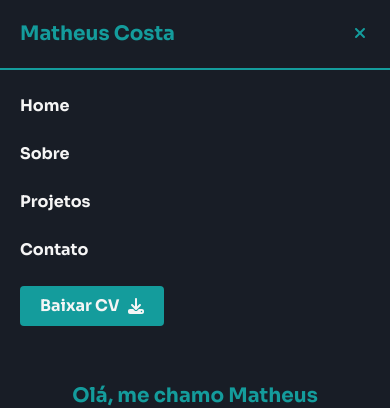
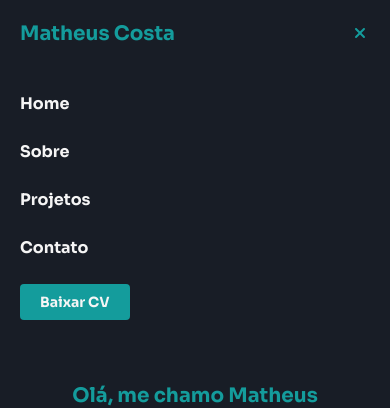
Before and after one commit to ed-matheus/my-portfolio, a Next.js app: page / in a window 390 px wide. Both pictures are taken after a click on the button 360 px from the left and 34 px from the top of the page. Shown: the top 408 px of the page. Built offline with nearby package versions, Linux system fonts and the light colour scheme.

Commit message:
pequenas alterações e animação no menu mobile

```diff
--- a/package.json
+++ b/package.json
@@ -13,6 +13,7 @@
     "@fortawesome/free-brands-svg-icons": "^6.7.2",
     "@fortawesome/free-solid-svg-icons": "^6.7.2",
     "@fortawesome/react-fontawesome": "^0.2.2",
+    "framer-motion": "^12.11.0",
     "next": "15.3.0",
     "react": "^19.0.0",
     "react-dom": "^19.0.0"
--- a/src/app/globals.css
+++ b/src/app/globals.css
@@ -24,6 +24,6 @@ h1, h2 {
   color: var(--color-green-500)
 }
 
-p, span {
+p {
   font-family: var(--font-urbanist)
 }
--- a/src/app/sobre/page.js
+++ b/src/app/sobre/page.js
@@ -26,7 +26,7 @@ const Sobre = () => {
 					<Image
 						src="/images/matheus.png"
 						alt="Matheus trabalhando"
-						className="w-64 h-64 sm:w-80 sm:h-80 md:w-96 md:h-96 lg:w-[28rem] lg:h-[28rem] object-cover rounded-xl shadow-xl"
+						className="w-64 h-64 sm:w-80 sm:h-80 md:w-96 md:h-96 lg:w-[28rem] lg:h-[28rem] object-cover rounded-xl shadow-lg shadow-green-600"
 						width={320}
 						height={320}
 						priority
--- a/src/components/Button.jsx
+++ b/src/components/Button.jsx
@@ -1,13 +1,12 @@
 import { FontAwesomeIcon } from "@fortawesome/react-fontawesome";
 
-const Button = ({ text, icon, style }) => {
+const Button = ({ text }) => {
   return (
     <button
       type="button"
       className="bg-green-500 hover:bg-green-400 hover:cursor-pointer px-5 py-2 rounded flex items-center gap-2"
     >
-      {text}
-      {icon}
+      <span className="text-sm md:text-md lg:text-[1rem]">{text}</span>
     </button>
   );
 };
--- a/src/components/Header.jsx
+++ b/src/components/Header.jsx
@@ -3,6 +3,7 @@
 import { useState } from "react";
 import Link from "next/link";
 import { FontAwesomeIcon } from "@fortawesome/react-fontawesome";
+import { motion, AnimatePresence } from "framer-motion";
 
 // Componentes
 import Button from "./Button";
@@ -12,6 +13,8 @@ import { faDownload, faBars, faXmark } from "@fortawesome/free-solid-svg-icons";
 
 const Header = () => {
   const [menuOpen, setMenuOpen] = useState(false);
+
+  const [isOpen, setIsOpen] = useState(false);
 
   const menuItems = [
     { id: 1, path: "/", name: "Home" },
@@ -29,7 +32,10 @@ const Header = () => {
   return (
     <header className="flex justify-between items-center px-5 md:px-5 py-5 text-light bg-dark border-b-2 border-green-500 relative z-50">
       {/* Logo */}
-      <Link href="/" className="text-green-500 text-xl md:text-[1.2rem] font-black">
+      <Link
+        href="/"
+        className="text-green-500 text-xl md:text-[1.2rem] font-black"
+      >
         Matheus Costa
       </Link>
 
@@ -66,8 +72,15 @@ const Header = () => {
       </button>
 
       {/* Menu Mobile */}
+      <AnimatePresence>
         {menuOpen && (
-        <div className="absolute top-full left-0 w-full bg-dark border-t-2 border-green-500 px-5 py-6 flex flex-col gap-6 md:hidden font-bold">
+          <motion.div
+            initial={{ opacity: 0, y: 0, scale: 1 }}
+            animate={{ opacity: 1, y: 0, scale: 1 }}
+            exit={{ opacity: 0, y: -20, scale: 1 }}
+            transition={{ duration: 0.2, ease: "easeOut" }}
+            className="absolute top-full left-0 w-full bg-dark px-5 py-6 flex flex-col gap-6 md:hidden font-bold"
+          >
             {menuItems.map((item) => (
               <Link
                 key={item.id}
@@ -86,8 +99,9 @@ const Header = () => {
             >
               <Button type="button" text="Baixar CV" icon={iconDownload} />
             </Link>
-        </div>
+          </motion.div>
         )}
+      </AnimatePresence>
     </header>
   );
 };
```
Also changed, not shown: 1 other file (tests, documents, lock files or other folders). Lines whose indentation alone changed are shown as unchanged.
